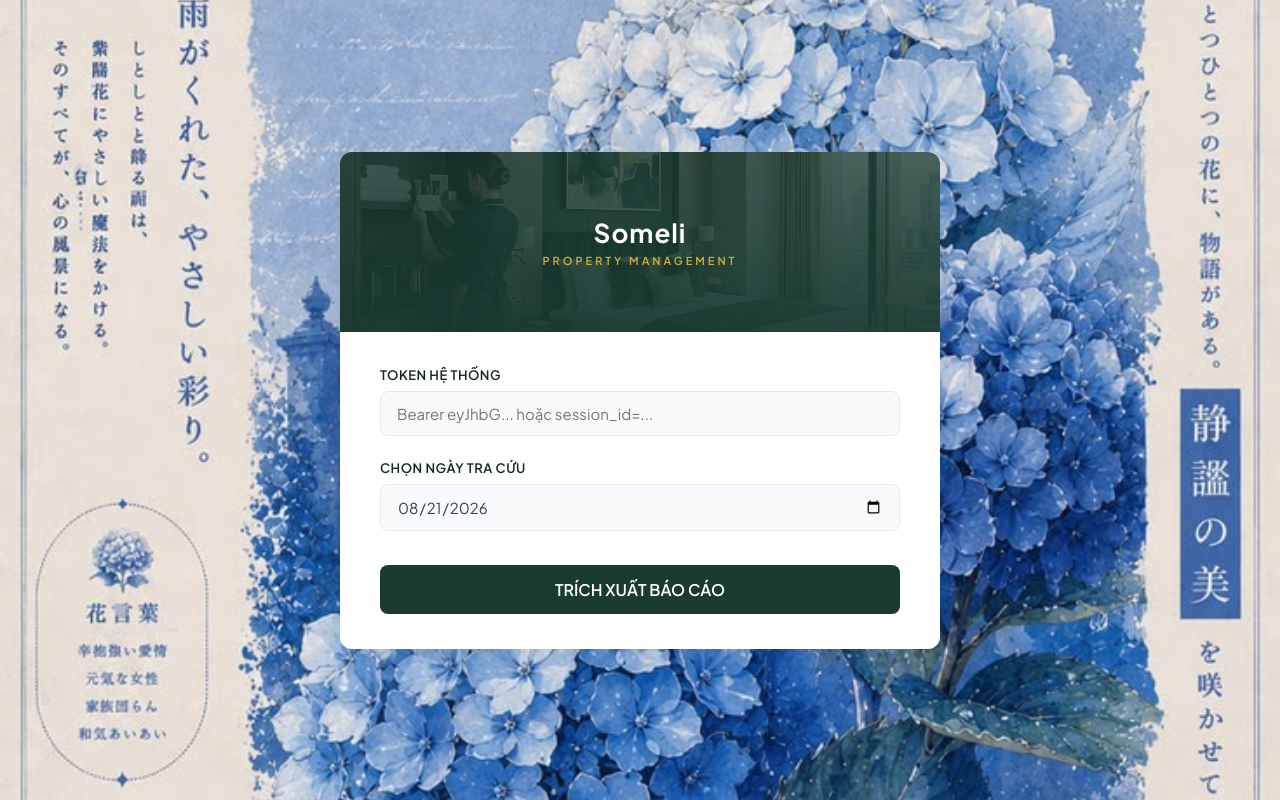
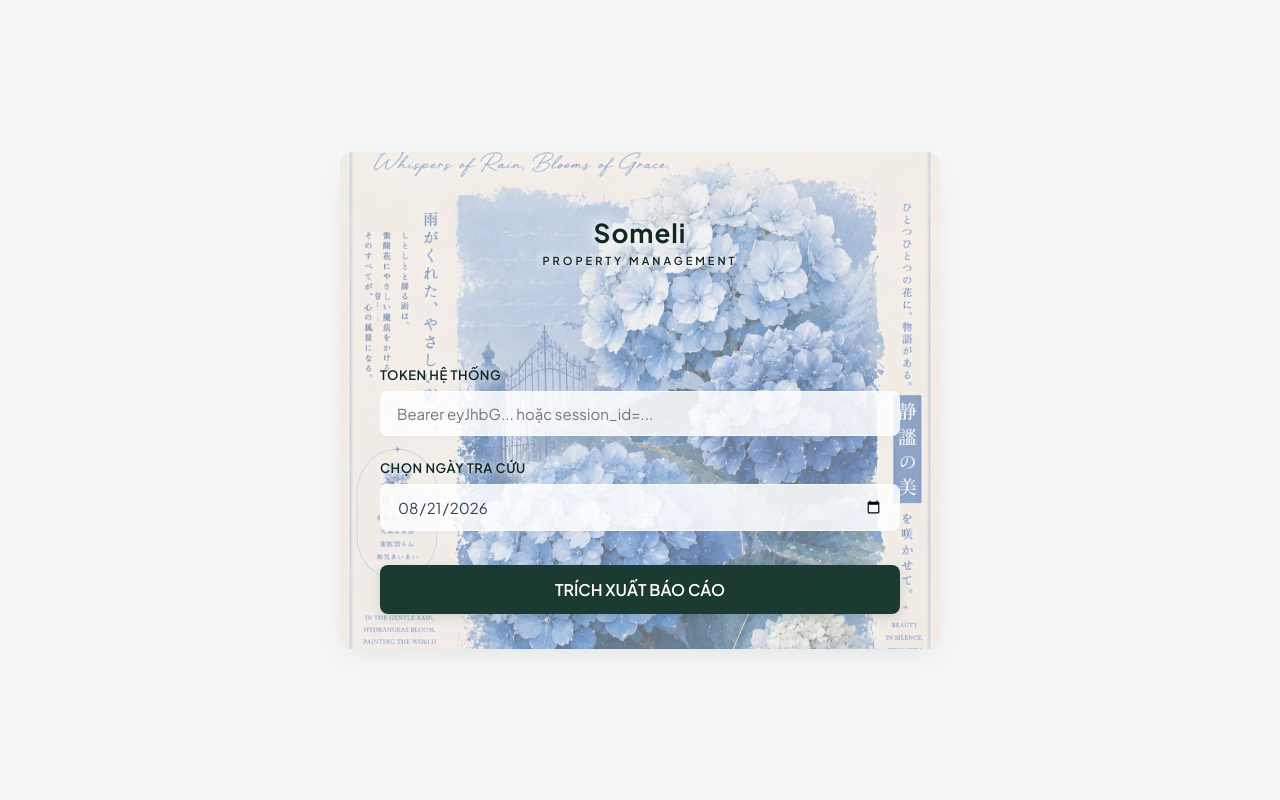
Before and after one commit to slhomles/room-checkout-notifier, a Flask app: page / in a window 1280 px wide. Run offline with Flask 3, Linux system fonts and the light colour scheme.

Commit message:
Cập nhật ảnh nền chất lượng cao và tinh chỉnh màu chữ

```diff
--- a/templates/index.html
+++ b/templates/index.html
@@ -20,11 +20,7 @@
 
         body {
             font-family: 'Plus Jakarta Sans', sans-serif;
-            background-color: var(--someli-dark);
-            background-image: url('/static/44806a4fb4c15f6382a338fa439240b6.jpg');
-            background-size: cover;
-            background-position: center;
-            background-attachment: fixed;
+            background-color: var(--someli-light);
             color: var(--text-main);
             min-height: 100vh;
             margin: 0;
@@ -38,7 +34,9 @@
         .container {
             width: 100%;
             max-width: 600px;
-            background: #ffffff;
+            background: linear-gradient(rgba(255, 255, 255, 0.4), rgba(255, 255, 255, 0.4)), url('/static/44806a4fb4c15f6382a338fa439240b6-Picsart-AiImageEnhancer.jpg');
+            background-size: cover;
+            background-position: center;
             border-radius: var(--radius);
             box-shadow: var(--shadow);
             overflow: hidden;
@@ -49,16 +47,14 @@
         .header-banner {
             width: 100%;
             height: 180px;
-            background-image: url('/static/banner.png');
-            background-size: cover;
-            background-position: center;
+            background: transparent;
             position: relative;
         }
 
         .header-overlay {
             position: absolute;
             top: 0; left: 0; right: 0; bottom: 0;
-            background: linear-gradient(to bottom, rgba(26,58,50,0.8) 0%, rgba(26,58,50,0.95) 100%);
+            background: transparent;
             display: flex;
             flex-direction: column;
             justify-content: center;
@@ -68,19 +64,21 @@
         }
 
         .logo-text {
-            color: #ffffff;
+            color: var(--someli-dark);
             font-size: 26px;
             font-weight: 700;
             letter-spacing: 1px;
             margin: 0 0 5px 0;
+            text-shadow: 0 0 10px rgba(255,255,255,1), 0 0 20px rgba(255,255,255,1), 0 0 30px rgba(255,255,255,0.8);
         }
 
         .sub-logo {
-            color: var(--someli-gold);
+            color: var(--someli-dark);
             font-size: 11px;
             font-weight: 600;
             letter-spacing: 3px;
             text-transform: uppercase;
+            text-shadow: 0 0 8px rgba(255,255,255,1), 0 0 15px rgba(255,255,255,1);
         }
 
         .main-content {
@@ -99,6 +97,7 @@
             color: var(--someli-dark);
             text-transform: uppercase;
             letter-spacing: 0.5px;
+            text-shadow: 0 0 8px rgba(255,255,255,1), 0 0 15px rgba(255,255,255,1);
         }
 
         input[type="text"], input[type="date"], select {
@@ -106,19 +105,20 @@
             padding: 12px 16px;
             font-family: 'Plus Jakarta Sans', sans-serif;
             font-size: 15px;
-            border: 1px solid var(--border);
+            border: 1px solid rgba(255, 255, 255, 0.5);
             border-radius: 8px;
-            background-color: #f8fafc;
+            background-color: rgba(255, 255, 255, 0.85);
             color: var(--text-main);
             box-sizing: border-box;
-            transition: all 0.2s;
+            transition: all 0.3s ease;
+            box-shadow: 0 4px 6px rgba(0,0,0,0.02);
         }
 
         input[type="text"]:focus, input[type="date"]:focus, select:focus {
             outline: none;
             border-color: var(--someli-green);
             background-color: #fff;
-            box-shadow: 0 0 0 3px rgba(26, 58, 50, 0.1);
+            box-shadow: 0 0 0 3px rgba(26, 58, 50, 0.15), 0 4px 12px rgba(0,0,0,0.05);
         }
 
         button {
@@ -132,19 +132,26 @@
             font-family: 'Plus Jakarta Sans', sans-serif;
             cursor: pointer;
             width: 100%;
-            transition: all 0.2s;
+            transition: all 0.3s ease;
             margin-top: 10px;
+            box-shadow: 0 4px 12px rgba(26, 58, 50, 0.15);
         }
 
         button:hover {
             background-color: var(--someli-dark);
-            box-shadow: 0 4px 12px rgba(26, 58, 50, 0.2);
+            transform: translateY(-2px);
+            box-shadow: 0 6px 16px rgba(26, 58, 50, 0.25);
+        }
+
+        button:active {
+            transform: translateY(0);
         }
 
         button:disabled {
             background-color: #94a3b8;
             cursor: not-allowed;
             box-shadow: none;
+            transform: none;
         }
 
         .report-section {
@@ -168,8 +175,8 @@
         }
 
         .report-box {
-            background: #f8fafc;
-            border: 1px solid var(--border);
+            background: rgba(255, 255, 255, 0.85);
+            border: 1px solid rgba(255, 255, 255, 0.5);
             border-radius: 8px;
             padding: 20px;
             font-family: 'Courier New', Courier, monospace;
@@ -178,6 +185,7 @@
             white-space: pre-wrap;
             min-height: 150px;
             color: var(--someli-dark);
+            box-shadow: inset 0 2px 4px rgba(0,0,0,0.02);
         }
 
         .btn-copy {
```
Also changed, not shown: static/44806a4fb4c15f6382a338fa439240b6-Picsart-AiImageEnhancer.jpg (added), static/44806a4fb4c15f6382a338fa439240b6.jpg (deleted).
